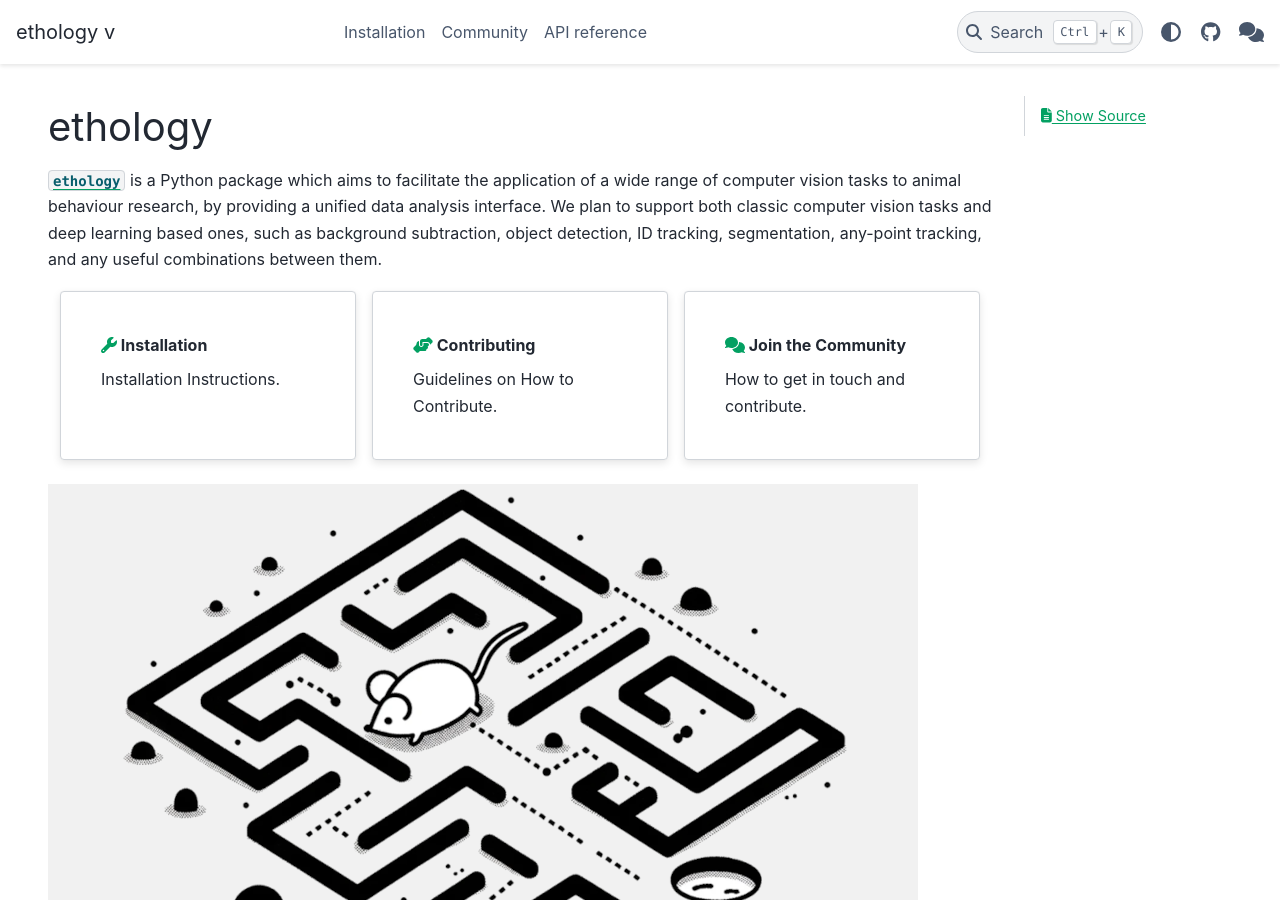
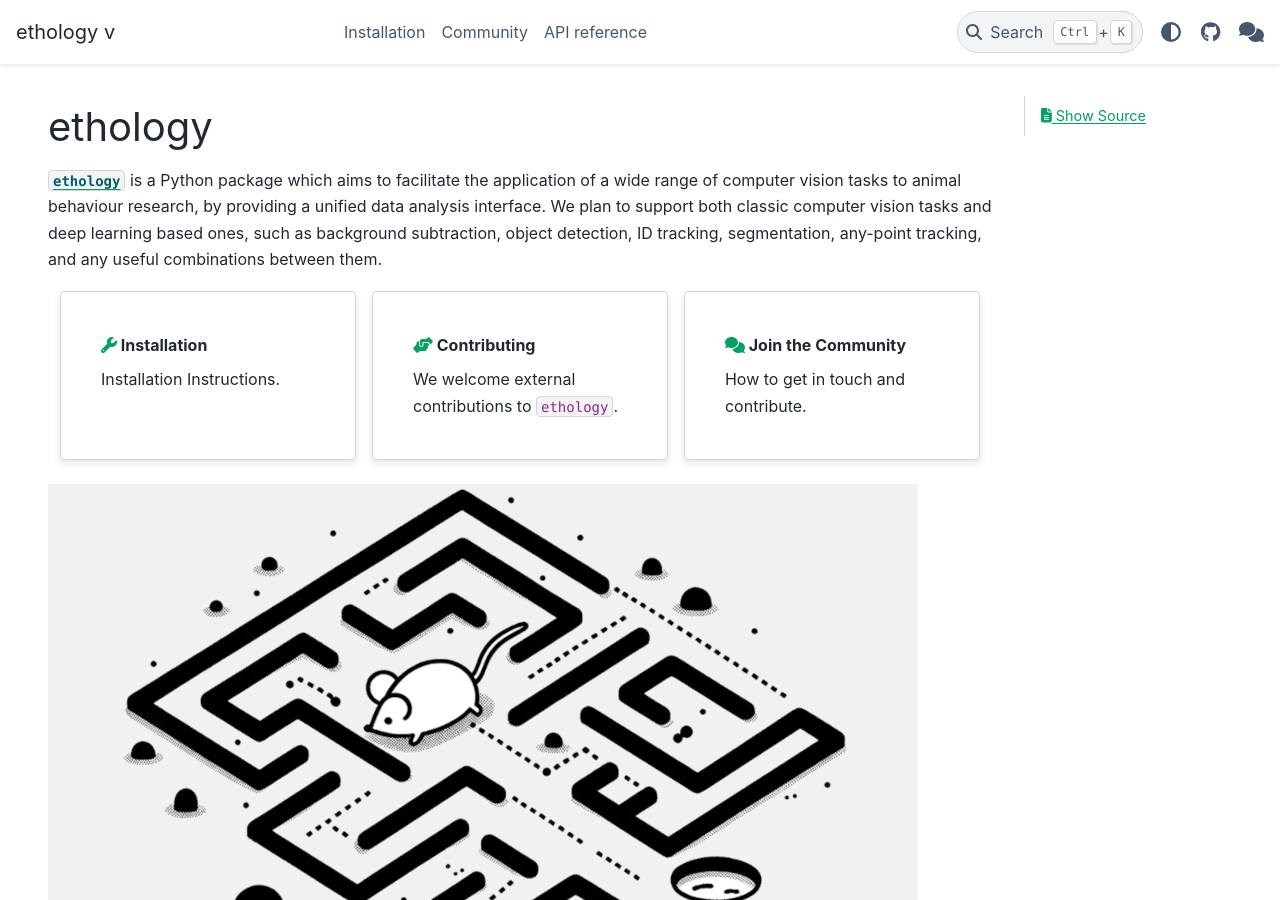
Before and after one commit to neuroinformatics-unit/ethology, a Sphinx documentation site: the page built from docs/source/index.md, in a window 1280 px wide and 900 px high. Built offline with Sphinx 7.4.7 and the PyData theme 0.15.4, drawn with Linux system fonts in a browser that asks for light colours; the version number could not be read and is left out.

Commit message:
Update docs/source/index.md
Co-authored-by: sfmig <33267254+sfmig@users.noreply.github.com>
Signed-off-by: Richard Dushime <45734838+richarddushime@users.noreply.github.com>

```diff
--- a/docs/source/index.md
+++ b/docs/source/index.md
@@ -17,7 +17,7 @@ Installation Instructions.
 :link: community/contributing
 :link-type: doc
 
-Guidelines on How to Contribute.
+We welcome external contributions to `ethology`.
 :::
 
 :::{grid-item-card} {fas}`comments;sd-text-primary` Join the Community
```
